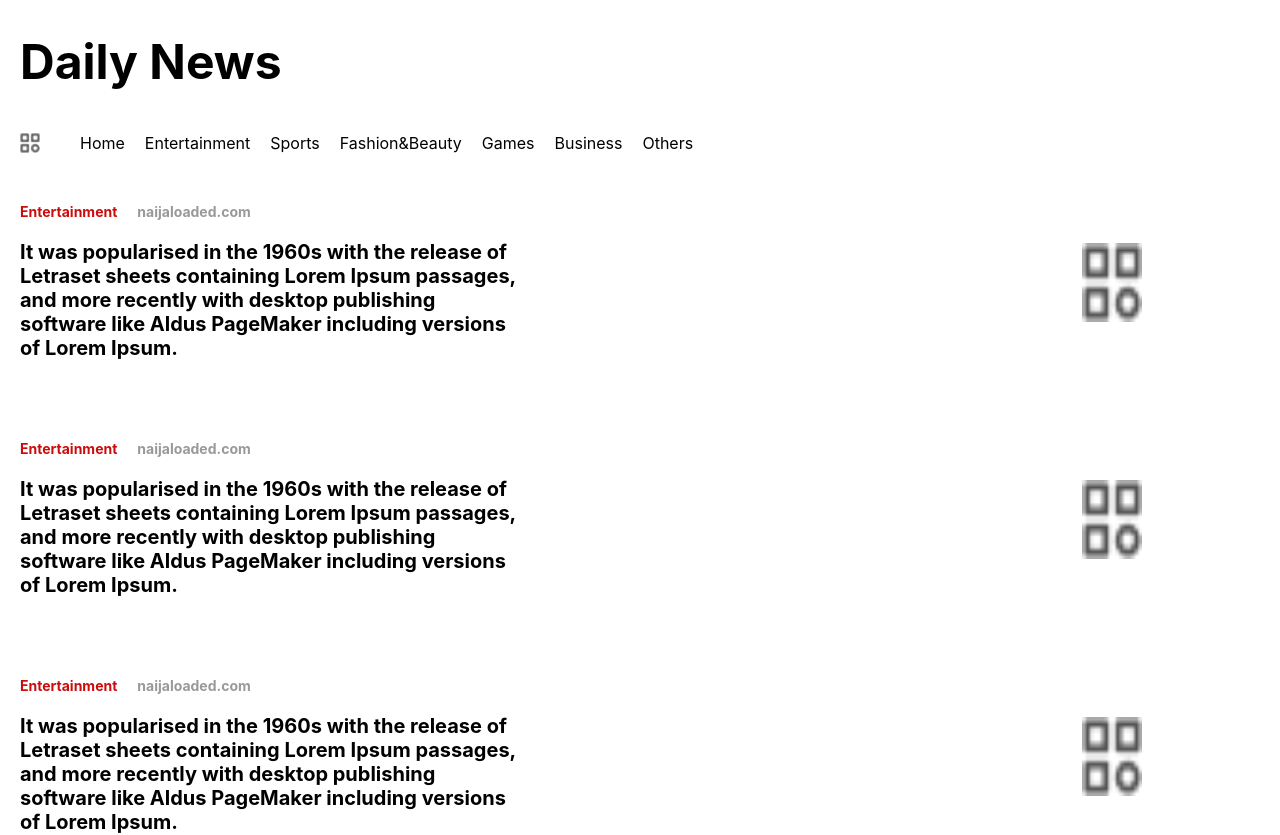
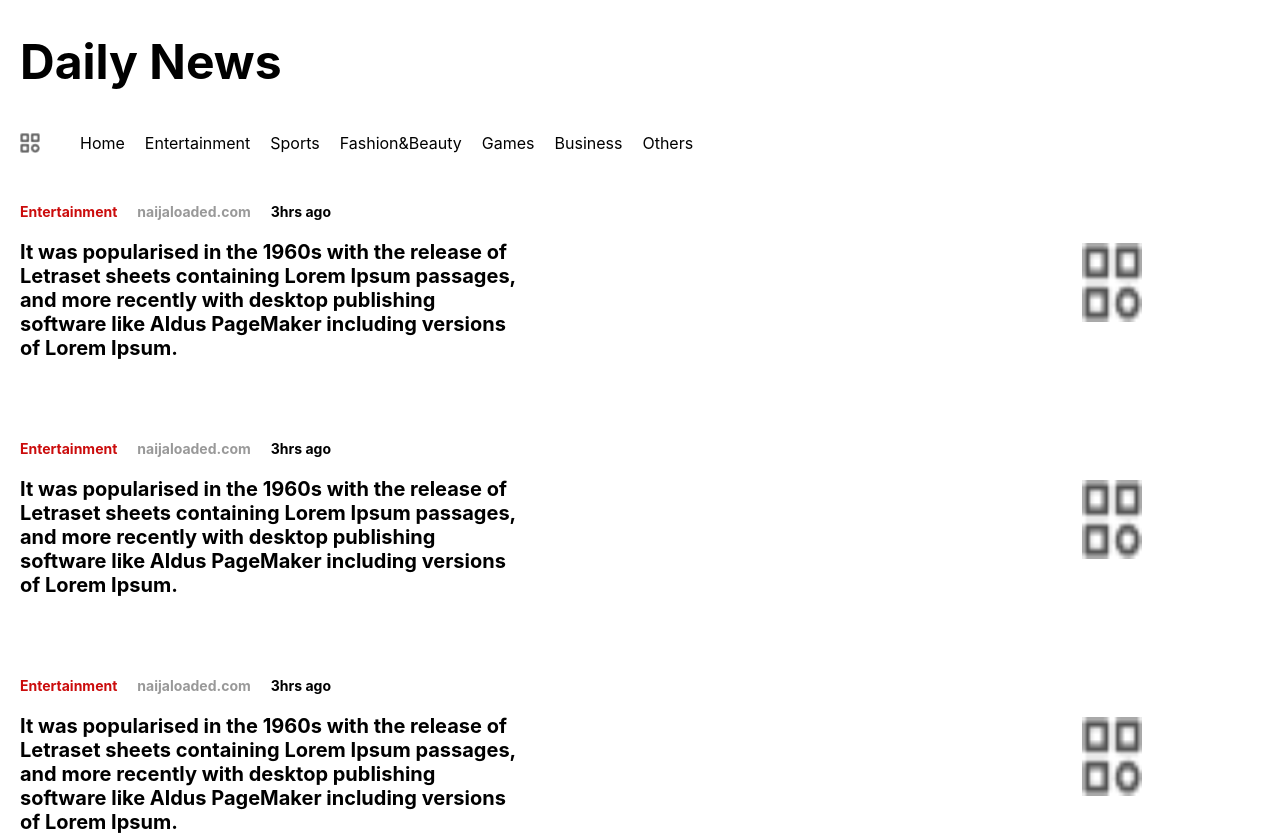
Before and after one commit to haltim/Quickread, a React (Create React App) app: page / in a window 1280 px wide. Shown: the top 835 px of the page. Built offline with nearby package versions, Linux system fonts and the light colour scheme.

Commit message:
..in progress

```diff
--- a/src/components/BlogPost.css
+++ b/src/components/BlogPost.css
@@ -44,6 +44,12 @@
   color: #999;
   margin-left: 20px;
 }
+.blog-card-time{
+  font-size: 14px;
+  font-weight: bold;
+  color: #000000;
+  margin-left: 20px;
+}
 
 .blog-card-title {
   font-size: 20px;
--- a/src/components/BlogPost.jsx
+++ b/src/components/BlogPost.jsx
@@ -11,6 +11,7 @@ const BlogCard = (props) => {
         <div className="blog-card-header">
           <div className="blog-card-category">Entertainment</div>
           <div className="blog-card-source">naijaloaded.com</div>
+          <div className="blog-card-time">3hrs ago</div>
         </div>
         <div className="blog-card-content">
           <div className="blog-card-title">It was popularised in the 1960s with the release of Letraset sheets containing Lorem Ipsum passages, and more recently with desktop publishing software like Aldus PageMaker including versions of Lorem Ipsum.</div>
```
